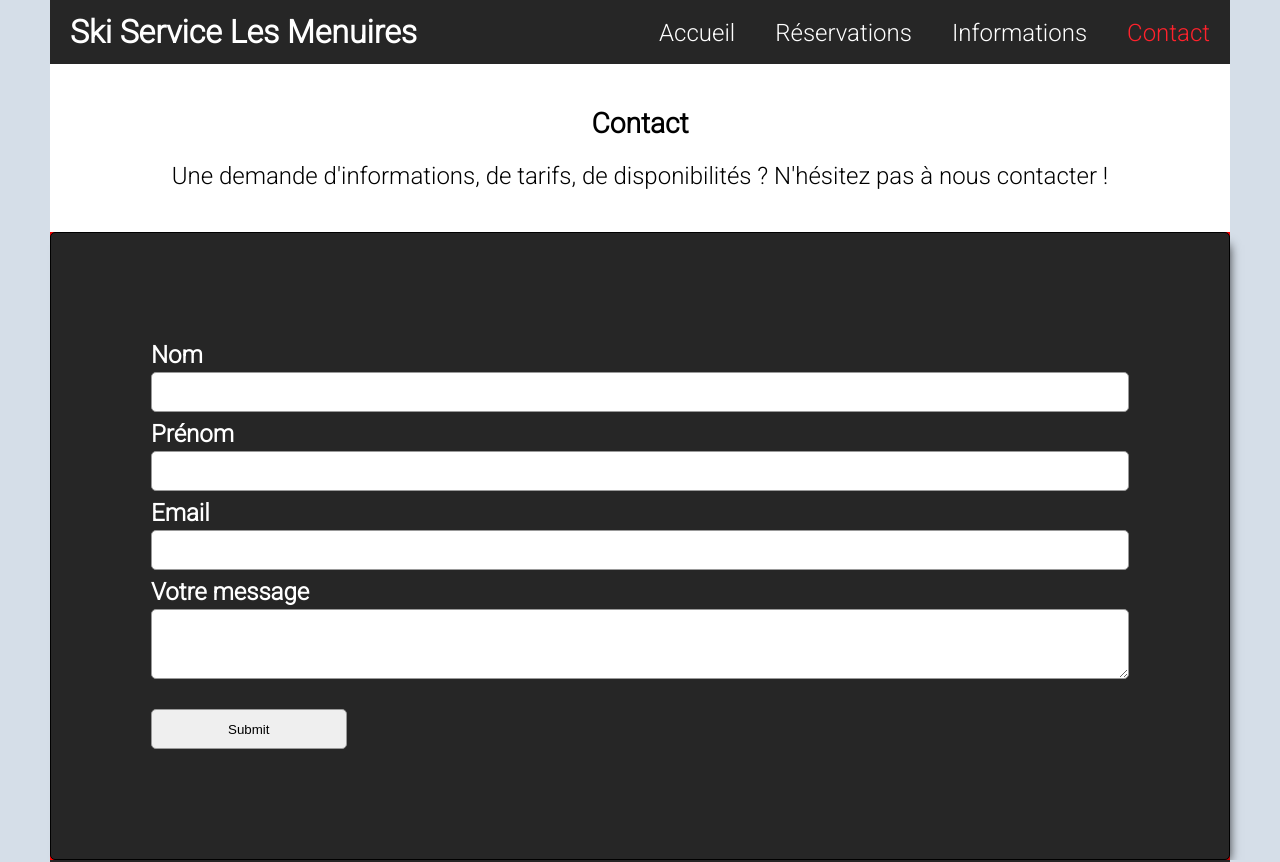
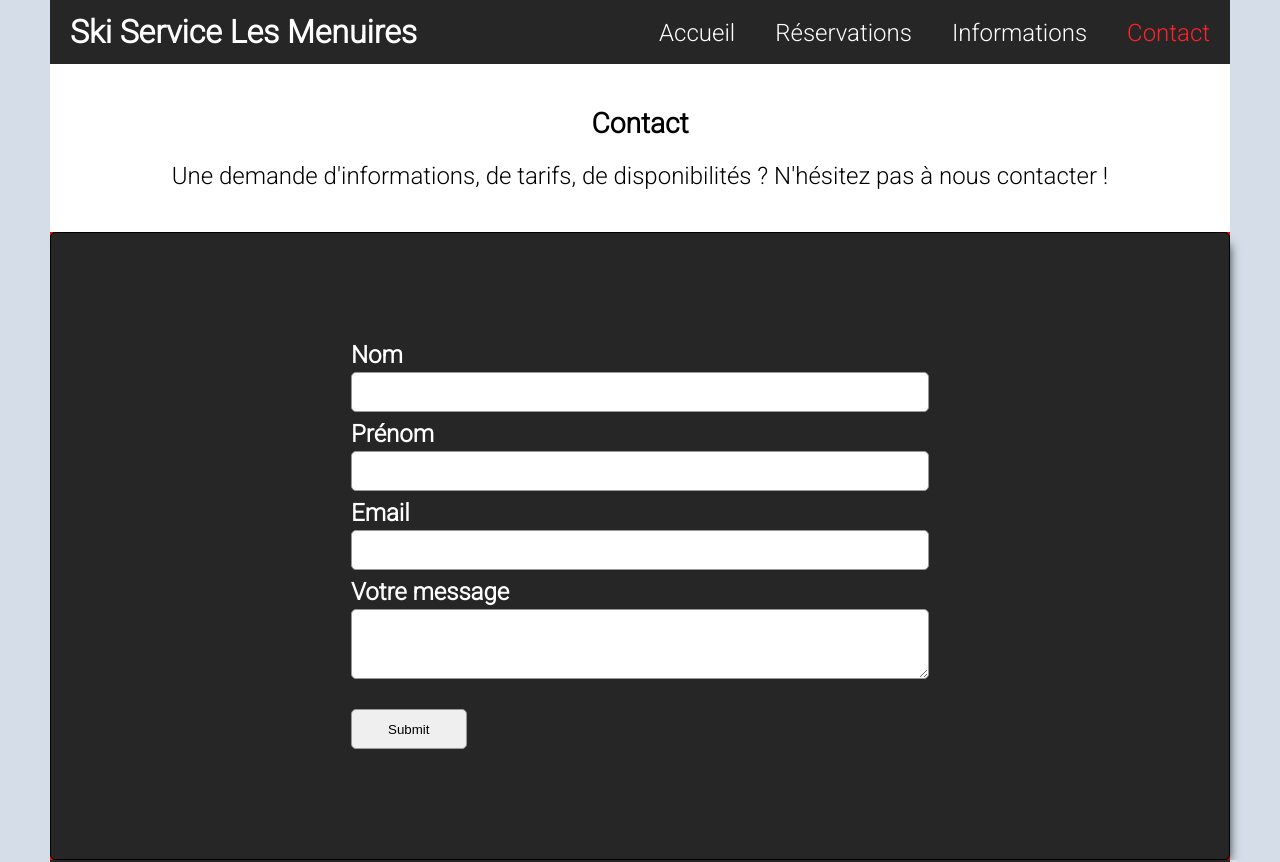
Before and after one commit to AntoineGGG/skiservice, a Next.js app: page /contact in a window 1280 px wide. Shown: the top 862 px of the page. Built offline with nearby package versions, Linux system fonts and the light colour scheme.

Commit message:
fix padding for contact form in desktop mode

```diff
--- a/styles/Contact.module.scss
+++ b/styles/Contact.module.scss
@@ -62,7 +62,7 @@
     background-color: red;
     form {
       margin: 0;
-      padding: 100px;
+      padding: 100px 300px 100px 300px;
       .submit {
         align-self: flex-start;
         width: 20%;
```
